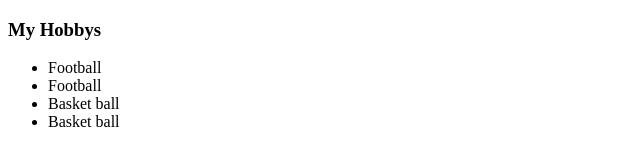
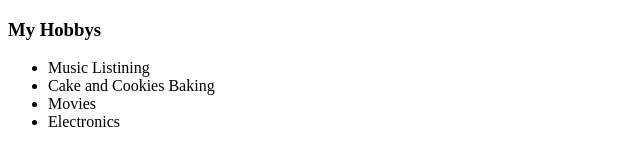
Before and after one commit to Michaeltade/CV, a plain HTML site: page Hobbys.html in a window 1280 px wide. Shown: the whole page, without its empty margins (0-640 px from the left). Drawn offline with Linux system fonts and the light colour scheme.

Commit message:
Update Hobbys.html

```diff
--- a/Hobbys.html
+++ b/Hobbys.html
@@ -9,10 +9,10 @@
 <body>
   <h3>My Hobbys</h3>
   <ul>
-    <li>Football</li>
-    <li>Football</li>
-    <li>Basket ball</li>
-    <li>Basket ball</li>
+    <li>Music Listining</li>
+    <li>Cake and Cookies Baking</li>
+    <li>Movies</li>
+    <li>Electronics</li>
   </ul>
 
 </body>
```
